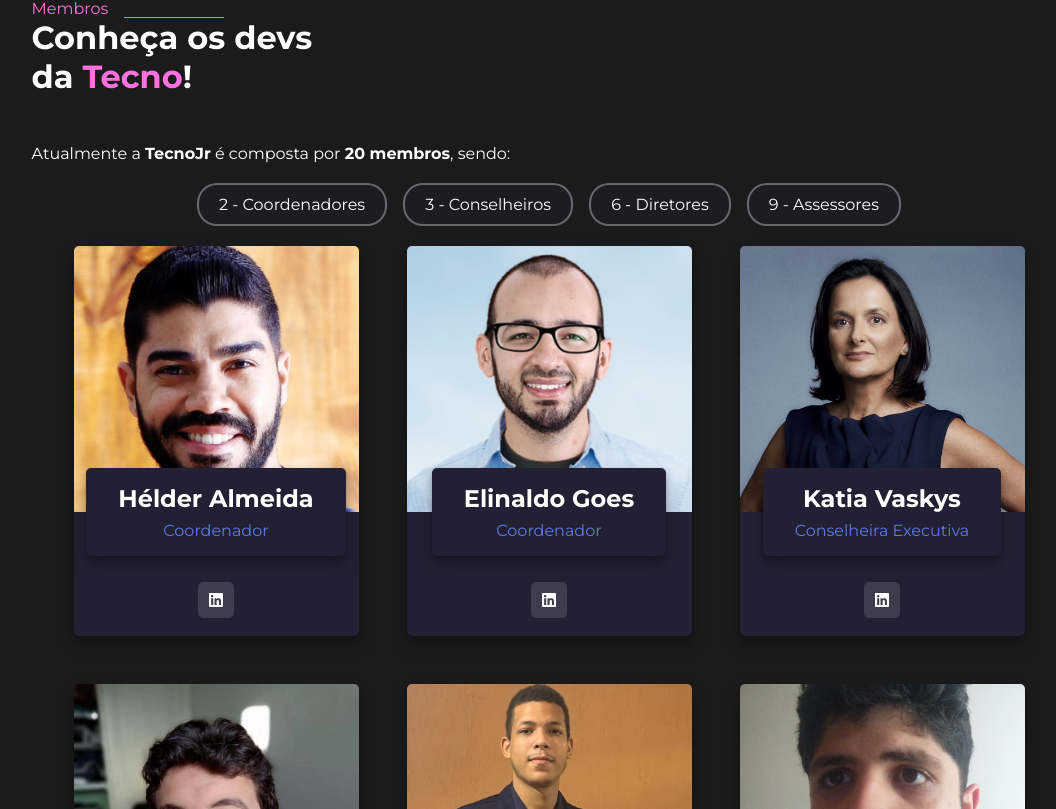
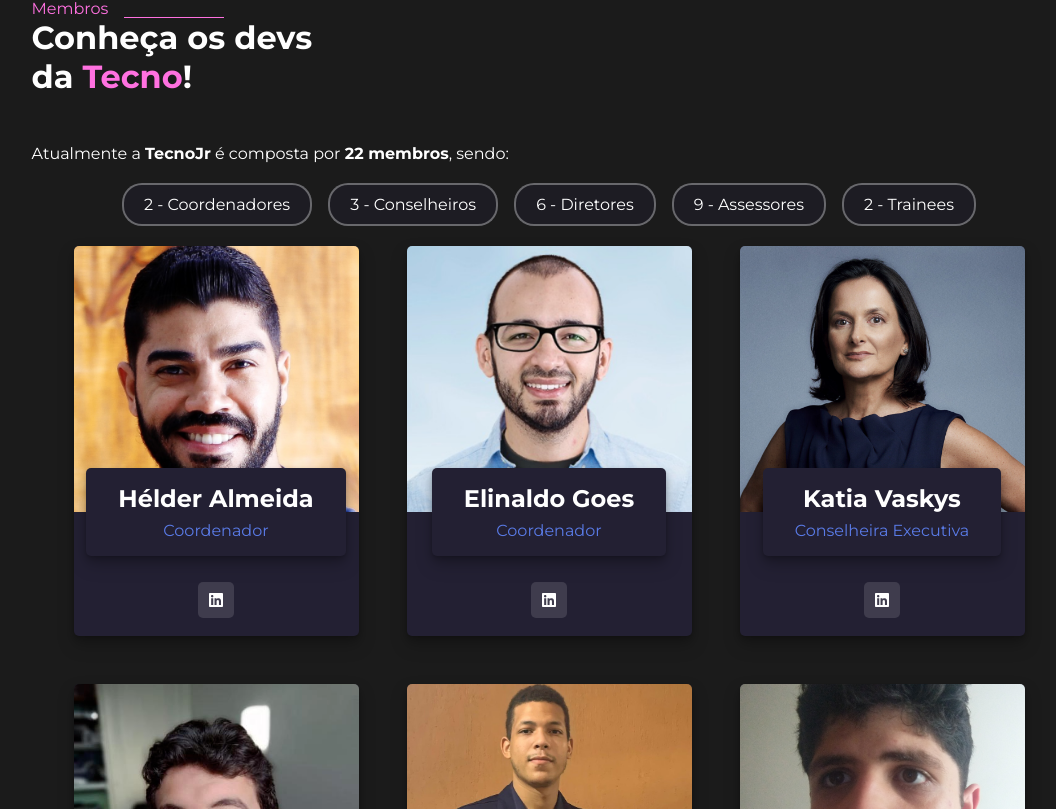
Before and after one commit to igorroc/tecno-site-2.0, a React (Vite) app: page /sobre in a window 1280 px wide. Shown: the part 1311-2120 px from the top of the page, without its empty margins (91-1147 px from the left). Built offline with nearby package versions, Linux system fonts and the light colour scheme.

Commit message:
feat: New member (Matheus Silva)

```diff
--- a/src/common/membersInfo.ts
+++ b/src/common/membersInfo.ts
@@ -1,9 +1,17 @@
 import { encodeImageToBlurhash } from "../hooks/handleBlurHash"
+
+enum ROLE_ID {
+	"Trainee" = 0,
+	"Assessor" = 1,
+	"Diretor" = 2,
+	"Conselheiro" = 3,
+	"Coordenador" = 4,
+}
 
 export const memberList = [
 	{
 		name: "Hélder Almeida",
-		roleId: 4,
+		roleId: ROLE_ID.Coordenador,
 		role: "Coordenador",
 		blurhash:
 			"yiN9OG9F~3?axYWAS5V?NMoJaeoyxXj?IoxZogWBR+Rlt5xVWEt6j?R+kCWBofs,R+t6fhR*xa%1WCoJbIWCbHf6oLoeNHoJt7WBay",
@@ -18,7 +26,7 @@ export const memberList = [
 	},
 	{
 		name: "Elinaldo Goes",
-		roleId: 4,
+		roleId: ROLE_ID.Coordenador,
 		role: "Coordenador",
 		blurhash:
 			"yiMkFgM{*0xvR4RjWCjEa#NcWVs:j[aeOZa#VsWBj[j[ogkVj[s:ayWAaxkDkXfkV@WBWXfkofWBays.j[kCj[f7kCj[aeaybIa}jZ",
@@ -33,7 +41,7 @@ export const memberList = [
 	},
 	{
 		name: "Katia Vaskys",
-		roleId: 3,
+		roleId: ROLE_ID.Conselheiro,
 		role: "Conselheira Executiva",
 		blurhash:
 			"yFC?vCD%%%b_$z-pD*.A-VE3bbskV@WBD%R*rpWANHR*xaRlR.%1xFNyaet8OZxDbHoeV?NHjEnhS5s8aybIayogbcniWXoIf,ozRj",
@@ -48,7 +56,7 @@ export const memberList = [
 	},
 	{
 		name: "Igor Rocha",
-		roleId: 2,
+		roleId: ROLE_ID.Diretor,
 		role: "Diretor Presidente",
 		blurhash:
 			"y8D]9,D$00^+}s00E1*Is,}[I=0La0xa0ef9}tt79ZRj%M=|D*4.%1%MX5%1RPofR*Ioxu%MRjnhxuS5In-pxuE1D%s:xuD*og%MIU",
@@ -78,7 +86,7 @@ export const memberList = [
 	},
 	{
 		name: "Isaac Lima",
-		roleId: 2,
+		roleId: ROLE_ID.Diretor,
 		role: "Diretor de Projetos",
 		blurhash:
 			"yWHmfEX9=voJxZ$%s.}=WXI;f6NdS4azf6s.R+WDj@WWoeI=WWs.j[j?jsayR*WVs.s.ayWCWWs.j@WWjtWVWVoLjZayj[j[WWR+az",
@@ -108,7 +116,7 @@ export const memberList = [
 	},
 	{
 		name: "João Rupp",
-		roleId: 2,
+		roleId: ROLE_ID.Diretor,
 		role: "Diretor de Vendas",
 		blurhash:
 			"ygJkQ100?^r=ofRkRPE1t7t6NGxujYR*IoofsoR*j?kCoLW:aes:bHWBayays:kCR*jZbGj@WVWBWBoLaza}oeWVkCofoLa{WBj[ay",
@@ -128,7 +136,7 @@ export const memberList = [
 	},
 	{
 		name: "Beatriz Pereira",
-		roleId: 2,
+		roleId: ROLE_ID.Diretor,
 		role: "Diretora de RH",
 		blurhash:
 			"yID+Vl9t57xa-9j?I;~VI:Ri%2Rjj[R+57Rj=xxuELt7soX8M{xGS5WUxaR+%MWBaxW=aes.WpShs:n$j]j[WBWBt6RkNGkCxaaeR*",
@@ -153,7 +161,7 @@ export const memberList = [
 	},
 	{
 		name: "Daniel Oliveira",
-		roleId: 2,
+		roleId: ROLE_ID.Diretor,
 		role: "Diretor Financeiro",
 		blurhash:
 			"yBKme4%hCSxt.8xC~W004ni[56?GtRj?0KtS={%14:Rj4o-;4:?boJV[nhRkNGIUxa-oEMNd-V^*tRRkIoM|NFt7-:soWXNGs;I;%1",
@@ -183,7 +191,7 @@ export const memberList = [
 	},
 	{
 		name: "Gabriella Oliveira",
-		roleId: 2,
+		roleId: ROLE_ID.Diretor,
 		role: "Diretoria de Marketing",
 		blurhash:
 			"oEC$1S?a0~nj-At6~W%MOYsAWBNupItR-poyS1a#%g%M%MxaxZW;-;xvxusmjskC%MxuxuR*WBoL",
@@ -208,7 +216,7 @@ export const memberList = [
 	},
 	{
 		name: "Gabriela Zerbone",
-		roleId: 3,
+		roleId: ROLE_ID.Conselheiro,
 		role: "Conselheira",
 		blurhash:
 			"yCDbc*,HEf9[oyWXI:~oIV={azNHWVayFv5R-U^QoLayxa%1t7ELoexaxas:xaxaNHRjofoeWCxtofSgsoxGoKoL%1$*t6I:Rks:oK",
@@ -228,7 +236,7 @@ export const memberList = [
 	},
 	{
 		name: "Thalles Cerqueira",
-		roleId: 3,
+		roleId: ROLE_ID.Conselheiro,
 		role: "Conselheiro",
 		blurhash:
 			"yEE.@ZD*DgM_xwIBcFWODiO]xuxURPo#I7RP_4R*tSWEr:pLxurpIUS%WCnis=NFsAM_NsROt8tSSixZM_s8Rjj]jCRPS%t7X9oLM{",
@@ -243,7 +251,7 @@ export const memberList = [
 	},
 	{
 		name: "Bruno Felipe",
-		roleId: 1,
+		roleId: ROLE_ID.Assessor,
 		role: "Assessor de RH",
 		blurhash:
 			"yWKd-[jXpyaxDiM{D%.9WBnhxtR*RjbIELWBVYxukCayt8-;ofRjt7WCRjWBoLWARkWBxuayoLxuayRjj[niayR*nhofR*WBt7j@f5",
@@ -273,7 +281,7 @@ export const memberList = [
 	},
 	{
 		name: "Joabe Andrade",
-		roleId: 1,
+		roleId: ROLE_ID.Assessor,
 		role: "Assessor de Projetos",
 		blurhash:
 			"yBHdNxDh1Q0}}XxaNGxuMx-pNxX8xZn%7MEL}s={IUsmNdM|bbNGs:aejGoJI;t7$gn$JUE2xaR*W=xG$iR*I:WCJnWqwIjZW=s:oL",
@@ -303,7 +311,7 @@ export const memberList = [
 	},
 	{
 		name: "Joabe Ferreira",
-		roleId: 1,
+		roleId: ROLE_ID.Assessor,
 		role: "Assessor de Presidência",
 		blurhash:
 			"yrPFo-W;.mnirqRkRPb^f6smbHbboeayXSofniWBWBa{j[o~fPs9WVIooft7s:ayRjayj[j[j[t7j[V[fkbHj[off+f6V@fQs:ayWX",
@@ -333,7 +341,7 @@ export const memberList = [
 	},
 	{
 		name: "João P. Norberto",
-		roleId: 1,
+		roleId: ROLE_ID.Assessor,
 		role: "Assessor de Projetos",
 		blurhash:
 			"y5FXL^OG]NT0JV$zNd}6xC%gM{IoxaRkKjV@RPT0t7xZof^ixuX9ELEL%1-9M_E2R*^5$%f+Nw^kR+E2%1xuNbI;-9ogJVjYV@Rj$$",
@@ -363,7 +371,7 @@ export const memberList = [
 	},
 	{
 		name: "Larissa de Brito",
-		roleId: 1,
+		roleId: ROLE_ID.Assessor,
 		role: "Assessora de Vendas",
 		blurhash:
 			"ybJactIn~qxasobINH_4ofR+t7RPR*jFW:t7RONGWqWAo#tRoLaeR*kCj[o0xakCRjfkWVofofa{jZWBWBofofofbHj[axWVofj[ay",
@@ -393,7 +401,7 @@ export const memberList = [
 	},
 	{
 		name: "Luiz Rosário",
-		roleId: 1,
+		roleId: ROLE_ID.Assessor,
 		role: "Assessor de Presidência",
 		blurhash:
 			"yDCP9V-p00D%~V-;R+$LjEa_ofbIWBae0MNH^*xuM{M{WCV?jrs:WCj=oejZIVWV%2ofNHWCoextofNHRjjYs:s:Iojs%1WXNGoLt7",
@@ -423,7 +431,7 @@ export const memberList = [
 	},
 	{
 		name: "Murilo Maia",
-		roleId: 1,
+		roleId: ROLE_ID.Assessor,
 		role: "Assessor de Marketing",
 		blurhash:
 			"yXJHUE-A.TOYxa%MRjR+NHRjxZoKofofS~R*xat7Rje.n%a#t7j[aeaeV@WBR+jZxZs:RkRjofR*WBs:ofWBWBR*W=bHoeofWBWBj@",
@@ -443,7 +451,7 @@ export const memberList = [
 	},
 	{
 		name: "Thompson Raul",
-		roleId: 1,
+		roleId: ROLE_ID.Assessor,
 		role: "Assessor Financeiro",
 		blurhash:
 			"yGE2OcSN00%L~BRONGD%WUt7NINJxus:Nvxu-pRit3s.RkE1RjkCt7WYR,WBxbogxtxYWAbHxZE2R+%1xZIpR*flNHof%2j?aykCoe",
@@ -473,7 +481,7 @@ export const memberList = [
 	},
 	{
 		name: "Valcírio III",
-		roleId: 1,
+		roleId: ROLE_ID.Assessor,
 		role: "Assessor de Vendas",
 		blurhash:
 			"qEGbbfIB00_N$LMx.8M_00oz%$M{n*WBIoWX00RPsoM_xutRjsWV%gRjRPRjW=t7oJae%$xujv%ME1oKjZbIM{ozs:t7bHRjxuf6",
@@ -486,14 +494,56 @@ export const memberList = [
 			},
 		],
 	},
+	{
+		name: "Davi Roriz",
+		roleId: ROLE_ID.Trainee,
+		role: "Trainee",
+		// blurhash:
+		// 	"qEGbbfIB00_N$LMx.8M_00oz%$M{n*WBIoWX00RPsoM_xutRjsWV%gRjRPRjW=t7oJae%$xujv%ME1oKjZbIM{ozs:t7bHRjxuf6",
+		// img: "valcirio.png",
+		links: [
+			// {
+			// 	icon: "envelope",
+			// 	prefix: "fas",
+			// 	url: "mailto:vfsvsilva.cic@uesc.br",
+			// },
+		],
+	},
+	{
+		name: "Matheus Santos Silva",
+		roleId: ROLE_ID.Trainee,
+		role: "Trainee",
+		blurhash:
+			":UKTuax@?vIVM{xut3kB_NaIxuV@M|ogRkoeM{b0RikCxaayWBWCr:W?M{RktRoIoya#ozogWBayflWAj[WBWXRjWBt7fPWXofays,a$aeofaxWBj[fPaej]a#fPofaea#ay",
+		img: "matheus_silva.png",
+		links: [
+			{
+				icon: "envelope",
+				prefix: "fas",
+				url: "mailto:mssilva.cic@uesc.br",
+			},
+			{
+				icon: "github",
+				prefix: "fab",
+				url: "https://github.com/matheusssilva991",
+			},
+		],
+	},
 ]
 
 export const roles = {
-	coordenadores: memberList.filter((member) => member.roleId == 4).length,
-	conselheiros: memberList.filter((member) => member.roleId == 3).length,
-	diretores: memberList.filter((member) => member.roleId == 2).length,
-	assessores: memberList.filter((member) => member.roleId == 1).length,
-	trainees: memberList.filter((member) => member.roleId == 0).length,
+	coordenadores: memberList.filter(
+		(member) => member.roleId == ROLE_ID.Coordenador
+	).length,
+	conselheiros: memberList.filter(
+		(member) => member.roleId == ROLE_ID.Conselheiro
+	).length,
+	diretores: memberList.filter((member) => member.roleId == ROLE_ID.Diretor)
+		.length,
+	assessores: memberList.filter((member) => member.roleId == ROLE_ID.Assessor)
+		.length,
+	trainees: memberList.filter((member) => member.roleId == ROLE_ID.Trainee)
+		.length,
 	total: memberList.length,
 }
 
```
Also changed, not shown: public/img/members/matheus_silva.png (added).
